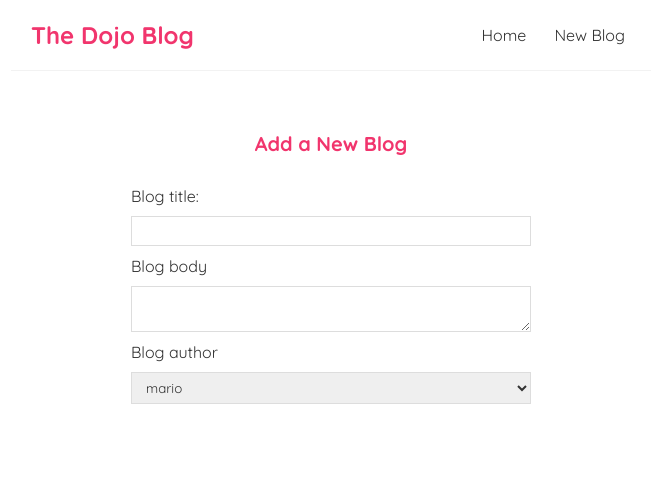
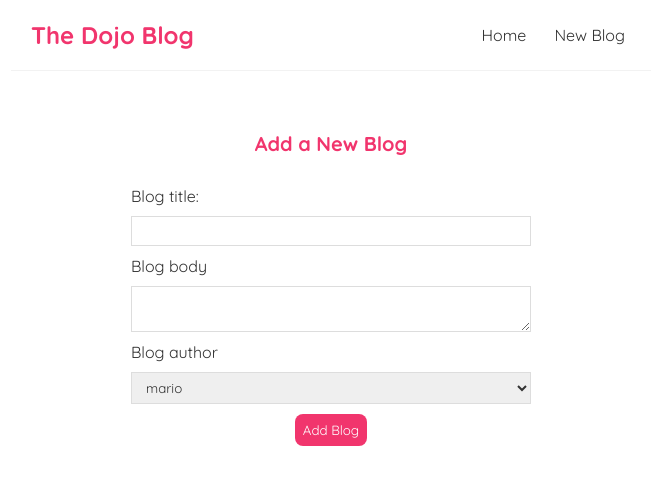
Before and after one commit to lemonjerome/LearnReact, a React (Create React App) app: page /create in a window 1280 px wide. Shown: the top 484 px of the page, without its empty margins (309-964 px from the left). Built offline with nearby package versions, Linux system fonts and the light colour scheme.

Commit message:
netninja ep29

```diff
--- a/src/Create.js
+++ b/src/Create.js
@@ -4,11 +4,29 @@
     const [title, setTitle] = useState('')
     const [body, setBody] = useState('')
     const [author, setAuthor] = useState('mario')
+    const [isPending, setIsPending] = useState(false)
+
+    const handleSubmit = (e) => {
+        e.preventDefault();
+
+        const blog = {title, body, author};
+
+        setIsPending(true);
+
+        fetch('http://localhost:8000/blogs', {
+            method : 'POST',
+            headers : {"Content-Type": "application/json"},
+            body: JSON.stringify(blog)
+        })
+        .then(() => {
+            setIsPending(false);
+        })
+    }
 
     return (
         <div className="create">
             <h2>Add a New Blog</h2>
-            <form>
+            <form onSubmit={handleSubmit}>
                 <label>Blog title:</label>
                 <input type="text" required value={title} onChange={(e) => {setTitle(e.target.value)}}/>
                 <label>Blog body</label>
@@ -18,6 +36,8 @@
                     <option value="mario">mario</option>
                     <option value="yoshi">yoshi</option>
                 </select>
+                {!isPending && <button>Add Blog</button>}
+                {isPending && <button disabled>Adding Blog...</button>}
             </form>
         </div>
     );
```
Also changed, not shown: data/db.json (+8 -2 lines).
